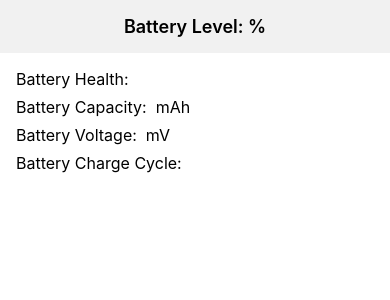
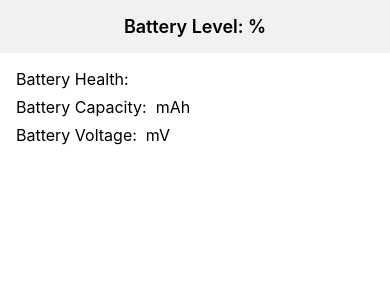
Before and after one commit to allanleung/TurboModuleExample, a React Native app: screen / in a window 390 px wide. Shown: the top 300 px of the page. Built offline with nearby package versions, Linux system fonts and the light colour scheme.

Commit message:
Update cycle, does not work on all andorid device

```diff
--- a/App.tsx
+++ b/App.tsx
@@ -7,7 +7,6 @@ const App = () => {
   const [batteryHealth, setBatteryHealth] = useState<number | null>(null);
   const [batteryCapacity, setBatteryCapacity] = useState<number | null>(null);
   const [batteryVoltage, setBatteryVoltage] = useState<number | null>(null);
-  const [batteryCycle, setBatteryCycle] = useState<number | null>(null);
 
   const fetchBatteryData = async () => {
     try {
@@ -15,13 +14,11 @@ const App = () => {
       const health = await NativeBatteryInfo.getBatteryHealth();
       const capacity = await NativeBatteryInfo.getBatteryCapacity();
       const voltage = await NativeBatteryInfo.getBatteryChargeVoltage();
-      const cycle = await NativeBatteryInfo.getBatteryChargeCycle();
 
       setBatteryLevel(level);
       setBatteryHealth(health);
       setBatteryCapacity(capacity);
       setBatteryVoltage(voltage);
-      setBatteryCycle(cycle);
     } catch (error) {
       console.error('Error fetching battery data:', error);
     }
@@ -51,10 +48,6 @@ const App = () => {
         <Text style={styles.contentText}>
           Battery Voltage:{' '}
           {batteryVoltage !== null ? `${batteryVoltage} mV` : 'N/A'}
-        </Text>
-        <Text style={styles.contentText}>
-          Battery Charge Cycle:{' '}
-          {batteryCycle !== null && batteryCycle !== -1 ? batteryCycle : 'N/A'}
         </Text>
       </ScrollView>
     </SafeAreaView>
--- a/specs/NativeBatteryInfo.ts
+++ b/specs/NativeBatteryInfo.ts
@@ -6,7 +6,6 @@ export interface Spec extends TurboModule {
   getBatteryHealth(): Promise<number>;
   getBatteryCapacity(): Promise<number>;
   getBatteryChargeVoltage(): Promise<number>;
-  getBatteryChargeCycle(): Promise<number>;
 }
 
 export default TurboModuleRegistry.getEnforcing<Spec>('NativeBatteryInfo');
```
Also changed, not shown: 1 other file (tests, documents, lock files or other folders).
